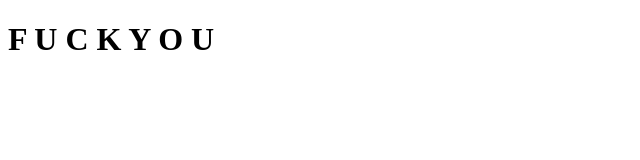
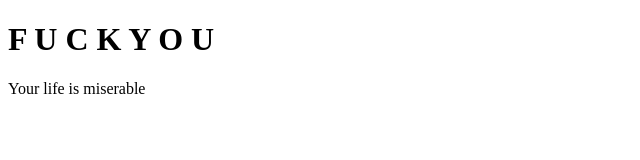
Before and after one commit to nabicore/hello-world, a plain HTML site: page index.html in a window 1280 px wide. Shown: the whole page, without its empty margins (0-640 px from the left). Drawn offline with Linux system fonts and the light colour scheme.

```diff
--- a/index.html
+++ b/index.html
@@ -7,5 +7,6 @@
 </head>
 <body>
   <h1>F U C K Y O U</h1>
+  <p>Your life is miserable</p>
 </body>
 </html>
```
